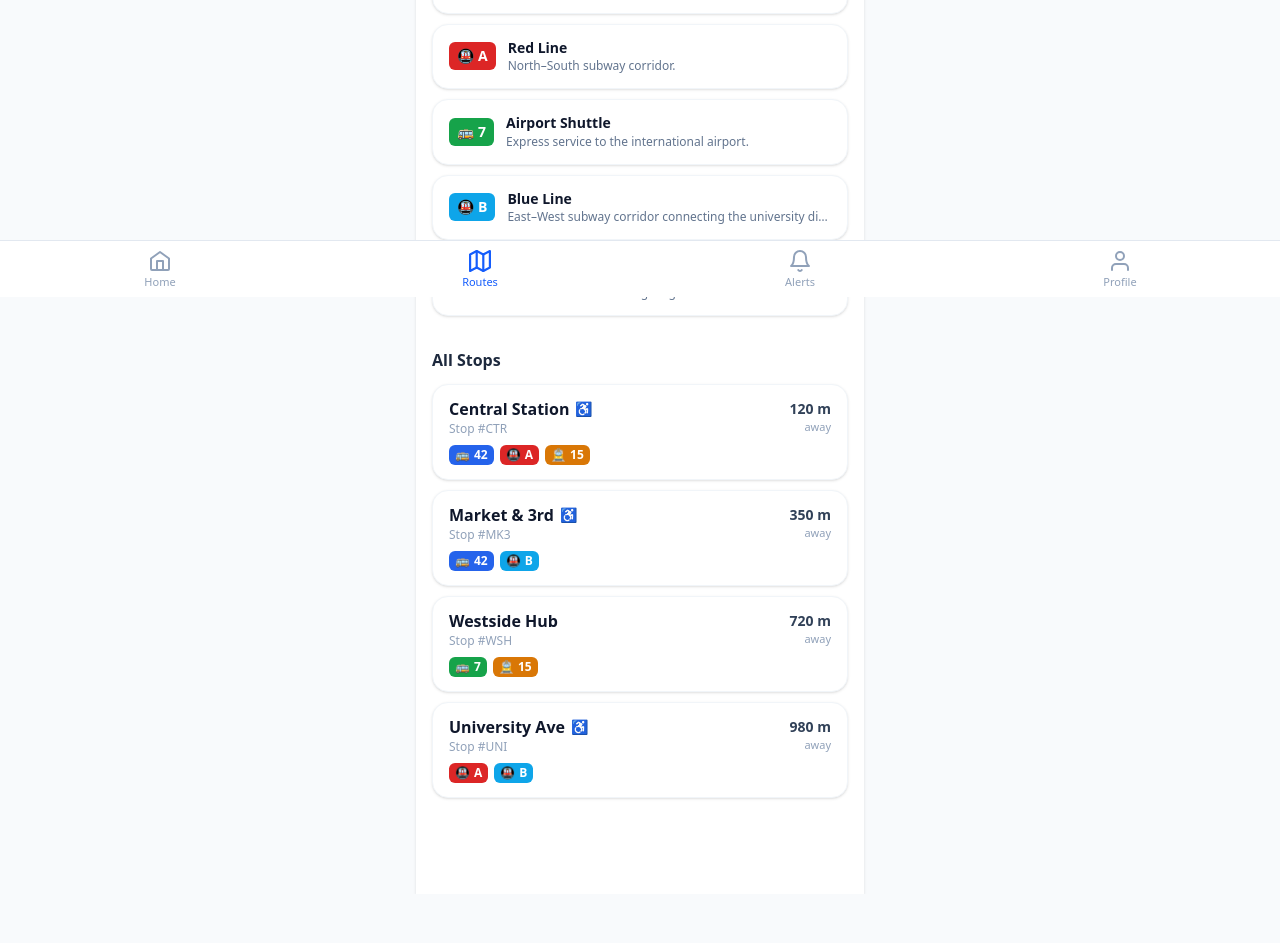
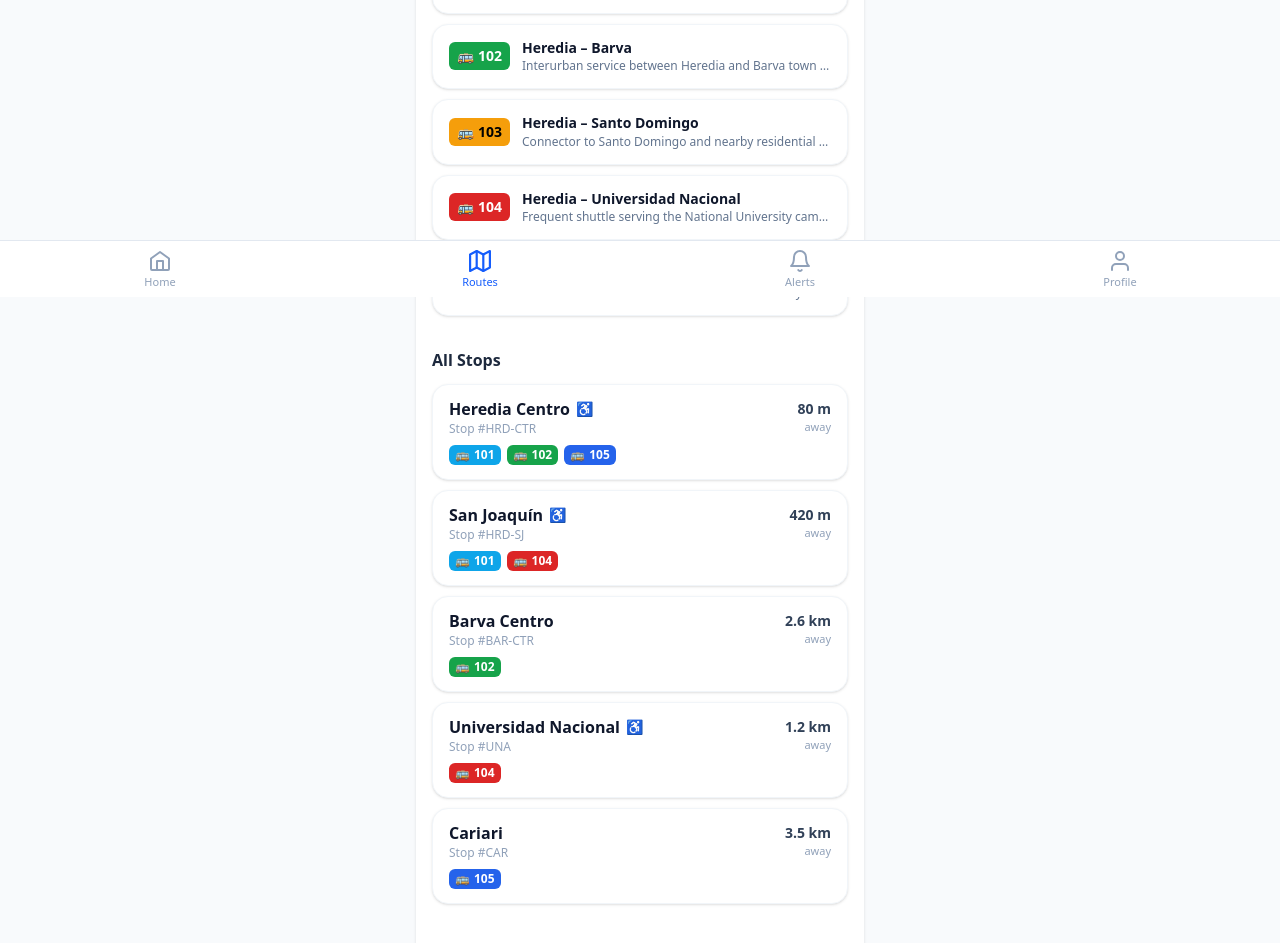
Before and after one commit to CharlyCR3110/TransitPulse, a Next.js app: page /routes in a window 1280 px wide. Shown: the part 503-1446 px from the top of the page. Before the commit the page ends 1397 px from the top, so only its background shows below. Built offline with nearby package versions, Linux system fonts and the light colour scheme.

Commit message:
chore: refine mock transit data for Heredia, focusing on bus routes and stops

```diff
--- a/src/data/mock.ts
+++ b/src/data/mock.ts
@@ -1,11 +1,13 @@
 /**
- * Mock transit data for TransitPulse MVP.
+ *
+ * Mock transit data for TransitPulse MVP — Heredia, Costa Rica (bus-only).
+ * Focused dataset for local buses in Heredia canton and nearby communities.
  * TODO: Replace with real API calls once the backend is available.
  *       Suggested endpoints:
  *         GET /api/stops/nearby?lat=&lon=&radius=
  *         GET /api/stops/:id/arrivals
  *         GET /api/alerts?active=true
- *         GET /api/trips?origin=&destination=&departAt=
+ *         GET /api/trips?origin=&destination=&departAt=F
  */
 
 import type {
@@ -17,98 +19,108 @@ import type {
   UserProfile,
 } from "@/types/transit";
 
-// ─── Routes ─────────────────────────────────────────────────────────────────
+// ─── Routes (bus-only, Heredia) ──────────────────────────────────────────────
 
 export const MOCK_ROUTES: Route[] = [
   {
     id: "r1",
-    shortName: "42",
-    longName: "Downtown Express",
+    shortName: "101",
+    longName: "Heredia Centro – San Joaquín",
+    type: "bus",
+    color: "0EA5E9",
+    textColor: "FFFFFF",
+    description: "Local route connecting Heredia centro with the San Joaquín neighborhood.",
+  },
+  {
+    id: "r2",
+    shortName: "102",
+    longName: "Heredia – Barva",
+    type: "bus",
+    color: "16A34A",
+    textColor: "FFFFFF",
+    description: "Interurban service between Heredia and Barva town center.",
+  },
+  {
+    id: "r3",
+    shortName: "103",
+    longName: "Heredia – Santo Domingo",
+    type: "bus",
+    color: "F59E0B",
+    textColor: "000000",
+    description: "Connector to Santo Domingo and nearby residential areas.",
+  },
+  {
+    id: "r4",
+    shortName: "104",
+    longName: "Heredia – Universidad Nacional",
+    type: "bus",
+    color: "DC2626",
+    textColor: "FFFFFF",
+    description: "Frequent shuttle serving the National University campus.",
+  },
+  {
+    id: "r5",
+    shortName: "105",
+    longName: "Heredia Centro – Cariari",
     type: "bus",
     color: "2563EB",
     textColor: "FFFFFF",
-    description: "Runs between Westside and Downtown every 10 minutes.",
-  },
-  {
-    id: "r2",
-    shortName: "A",
-    longName: "Red Line",
-    type: "subway",
-    color: "DC2626",
-    textColor: "FFFFFF",
-    description: "North–South subway corridor.",
-  },
-  {
-    id: "r3",
-    shortName: "7",
-    longName: "Airport Shuttle",
-    type: "bus",
-    color: "16A34A",
-    textColor: "FFFFFF",
-    description: "Express service to the international airport.",
-  },
-  {
-    id: "r4",
-    shortName: "B",
-    longName: "Blue Line",
-    type: "subway",
-    color: "0EA5E9",
-    textColor: "FFFFFF",
-    description: "East–West subway corridor connecting the university district.",
-  },
-  {
-    id: "r5",
-    shortName: "15",
-    longName: "Crosstown",
-    type: "tram",
-    color: "D97706",
-    textColor: "FFFFFF",
-    description: "Street-level tram linking neighborhoods.",
+    description: "Route toward Cariari commercial area and nearby neighborhoods.",
   },
 ];
 
-// ─── Stops ──────────────────────────────────────────────────────────────────
+// ─── Stops (Heredia-area) ───────────────────────────────────────────────────
 
 export const MOCK_STOPS: Stop[] = [
   {
     id: "s1",
-    name: "Central Station",
-    code: "CTR",
-    lat: 37.7749,
-    lon: -122.4194,
-    distanceMeters: 120,
+    name: "Heredia Centro",
+    code: "HRD-CTR",
+    lat: 9.9981,
+    lon: -84.1197,
+    distanceMeters: 80,
     routes: [MOCK_ROUTES[0], MOCK_ROUTES[1], MOCK_ROUTES[4]],
     accessible: true,
   },
   {
     id: "s2",
-    name: "Market & 3rd",
-    code: "MK3",
-    lat: 37.7852,
-    lon: -122.4065,
-    distanceMeters: 350,
+    name: "San Joaquín",
+    code: "HRD-SJ",
+    lat: 9.9998,
+    lon: -84.1212,
+    distanceMeters: 420,
     routes: [MOCK_ROUTES[0], MOCK_ROUTES[3]],
     accessible: true,
   },
   {
     id: "s3",
-    name: "Westside Hub",
-    code: "WSH",
-    lat: 37.7671,
-    lon: -122.4284,
-    distanceMeters: 720,
-    routes: [MOCK_ROUTES[2], MOCK_ROUTES[4]],
+    name: "Barva Centro",
+    code: "BAR-CTR",
+    lat: 10.0102,
+    lon: -84.1280,
+    distanceMeters: 2600,
+    routes: [MOCK_ROUTES[1]],
     accessible: false,
   },
   {
     id: "s4",
-    name: "University Ave",
-    code: "UNI",
-    lat: 37.7891,
-    lon: -122.3984,
-    distanceMeters: 980,
-    routes: [MOCK_ROUTES[1], MOCK_ROUTES[3]],
+    name: "Universidad Nacional",
+    code: "UNA",
+    lat: 9.9945,
+    lon: -84.1150,
+    distanceMeters: 1200,
+    routes: [MOCK_ROUTES[3]],
     accessible: true,
+  },
+  {
+    id: "s5",
+    name: "Cariari",
+    code: "CAR",
+    lat: 9.9930,
+    lon: -84.1035,
+    distanceMeters: 3500,
+    routes: [MOCK_ROUTES[4]],
+    accessible: false,
   },
 ];
 
@@ -122,59 +134,58 @@ export const MOCK_ARRIVALS: Arrival[] = [
   {
     id: "a1",
     route: MOCK_ROUTES[0],
-    headsign: "Downtown Terminal",
-    scheduledTime: minutesFromNow(3),
-    estimatedTime: minutesFromNow(3),
-    minutesAway: 3,
+    headsign: "San Joaquín",
+    scheduledTime: minutesFromNow(4),
+    estimatedTime: minutesFromNow(4),
+    minutesAway: 4,
     status: "arriving",
     stopId: "s1",
     occupancy: "medium",
-    platform: "Bay A",
+    platform: "Parada A",
   },
   {
     id: "a2",
-    route: MOCK_ROUTES[1],
-    headsign: "North Terminal",
-    scheduledTime: minutesFromNow(7),
-    estimatedTime: minutesFromNow(9),
-    minutesAway: 9,
+    route: MOCK_ROUTES[3],
+    headsign: "Universidad Nacional",
+    scheduledTime: minutesFromNow(10),
+    estimatedTime: minutesFromNow(12),
+    minutesAway: 12,
     status: "delayed",
-    stopId: "s1",
+    stopId: "s2",
     occupancy: "high",
-    platform: "Track 1",
+    platform: "Parada B",
   },
   {
     id: "a3",
-    route: MOCK_ROUTES[4],
-    headsign: "Eastgate",
-    scheduledTime: minutesFromNow(12),
-    estimatedTime: minutesFromNow(12),
-    minutesAway: 12,
+    route: MOCK_ROUTES[1],
+    headsign: "Barva Centro",
+    scheduledTime: minutesFromNow(18),
+    estimatedTime: minutesFromNow(18),
+    minutesAway: 18,
     status: "on-time",
     stopId: "s1",
     occupancy: "low",
   },
   {
     id: "a4",
-    route: MOCK_ROUTES[0],
-    headsign: "Westside Hub",
-    scheduledTime: minutesFromNow(18),
-    estimatedTime: minutesFromNow(18),
-    minutesAway: 18,
+    route: MOCK_ROUTES[4],
+    headsign: "Cariari",
+    scheduledTime: minutesFromNow(26),
+    estimatedTime: minutesFromNow(26),
+    minutesAway: 26,
     status: "on-time",
-    stopId: "s2",
+    stopId: "s1",
     occupancy: "low",
-    platform: "Bay B",
   },
   {
     id: "a5",
-    route: MOCK_ROUTES[3],
-    headsign: "Airport North",
-    scheduledTime: minutesFromNow(22),
-    estimatedTime: minutesFromNow(25),
-    minutesAway: 25,
-    status: "delayed",
-    stopId: "s2",
+    route: MOCK_ROUTES[2],
+    headsign: "Santo Domingo",
+    scheduledTime: minutesFromNow(33),
+    estimatedTime: minutesFromNow(33),
+    minutesAway: 33,
+    status: "on-time",
+    stopId: "s3",
     occupancy: "medium",
   },
 ];
@@ -184,53 +195,24 @@ export const MOCK_ARRIVALS: Arrival[] = [
 export const MOCK_ALERTS: TransitAlert[] = [
   {
     id: "al1",
-    title: "Red Line Delays",
-    body: "Red Line trains are running 5–10 minutes behind schedule due to track maintenance between Central Station and University Ave. Buses are providing shuttle service.",
+    title: "Desvío por obra – Ruta 101",
+    body: "La Ruta 101 está desviada por obras en calle principal. Algunas paradas se encuentran temporalmente fuera de servicio.",
     severity: "warning",
     status: "active",
-    affectedRoutes: [MOCK_ROUTES[1]],
-    affectedStops: [MOCK_STOPS[0], MOCK_STOPS[3]],
-    startTime: new Date(Date.now() - 30 * 60_000).toISOString(),
-    endTime: new Date(Date.now() + 90 * 60_000).toISOString(),
+    affectedRoutes: [MOCK_ROUTES[0]],
+    affectedStops: [MOCK_STOPS[1]],
+    startTime: new Date(Date.now() - 20 * 60_000).toISOString(),
+    endTime: new Date(Date.now() + 3 * 60 * 60_000).toISOString(),
   },
   {
     id: "al2",
-    title: "Route 42 Detour – Main St",
-    body: "Route 42 buses are detouring via Oak Ave due to a road closure on Main St. Stops between 4th and 8th will not be served.",
+    title: "Alta demanda – Universidad",
+    body: "Servicio con alta demanda hacia la Universidad Nacional. Espere buses llenos en horas punta.",
     severity: "info",
     status: "active",
-    affectedRoutes: [MOCK_ROUTES[0]],
-    startTime: new Date(Date.now() - 2 * 60 * 60_000).toISOString(),
-    endTime: new Date(Date.now() + 4 * 60 * 60_000).toISOString(),
-  },
-  {
-    id: "al3",
-    title: "Westside Hub – Elevator Out of Service",
-    body: "The northbound elevator at Westside Hub is temporarily out of service. Customers needing step-free access should use the Main St entrance.",
-    severity: "info",
-    status: "active",
-    affectedRoutes: [],
-    affectedStops: [MOCK_STOPS[2]],
-    startTime: new Date(Date.now() - 60 * 60_000).toISOString(),
-  },
-  {
-    id: "al4",
-    title: "Airport Shuttle – Capacity Alert",
-    body: "Route 7 Airport Shuttle is operating at reduced capacity due to high demand. Passengers may experience longer wait times.",
-    severity: "warning",
-    status: "active",
-    affectedRoutes: [MOCK_ROUTES[2]],
-    startTime: new Date(Date.now() - 15 * 60_000).toISOString(),
-  },
-  {
-    id: "al5",
-    title: "Planned Maintenance – Blue Line",
-    body: "The Blue Line will have limited service on Saturday night from midnight to 5 AM for scheduled track maintenance.",
-    severity: "info",
-    status: "upcoming",
     affectedRoutes: [MOCK_ROUTES[3]],
-    startTime: new Date(Date.now() + 2 * 24 * 60 * 60_000).toISOString(),
-    endTime: new Date(Date.now() + 2 * 24 * 60 * 60_000 + 5 * 60 * 60_000).toISOString(),
+    affectedStops: [MOCK_STOPS[3]],
+    startTime: new Date(Date.now() - 10 * 60_000).toISOString(),
   },
 ];
 
@@ -239,32 +221,32 @@ export const MOCK_ALERTS: TransitAlert[] = [
 export const MOCK_TRIPS: Trip[] = [
   {
     id: "t1",
-    origin: "Central Station",
-    destination: "Airport",
-    departureTime: minutesFromNow(5),
-    arrivalTime: minutesFromNow(42),
-    durationMinutes: 37,
+    origin: "Heredia Centro",
+    destination: "Barva Centro",
+    departureTime: minutesFromNow(8),
+    arrivalTime: minutesFromNow(32),
+    durationMinutes: 24,
     status: "scheduled",
-    fare: 3.5,
-    currency: "USD",
+    fare: 250, // CRC colones (example)
+    currency: "CRC",
     legs: [
       {
         id: "tl1",
         route: MOCK_ROUTES[0],
         fromStop: MOCK_STOPS[0],
         toStop: MOCK_STOPS[1],
-        departureTime: minutesFromNow(5),
-        arrivalTime: minutesFromNow(15),
-        numStops: 4,
+        departureTime: minutesFromNow(8),
+        arrivalTime: minutesFromNow(18),
+        numStops: 5,
         status: "scheduled",
       },
       {
         id: "tl2",
-        route: MOCK_ROUTES[2],
+        route: MOCK_ROUTES[1],
         fromStop: MOCK_STOPS[1],
         toStop: MOCK_STOPS[2],
-        departureTime: minutesFromNow(18),
-        arrivalTime: minutesFromNow(42),
+        departureTime: minutesFromNow(20),
+        arrivalTime: minutesFromNow(32),
         numStops: 6,
         status: "scheduled",
       },
@@ -272,48 +254,25 @@ export const MOCK_TRIPS: Trip[] = [
   },
   {
     id: "t2",
-    origin: "Central Station",
-    destination: "University Ave",
-    departureTime: minutesFromNow(9),
-    arrivalTime: minutesFromNow(28),
-    durationMinutes: 19,
+    origin: "Heredia Centro",
+    destination: "Universidad Nacional",
+    departureTime: minutesFromNow(5),
+    arrivalTime: minutesFromNow(20),
+    durationMinutes: 15,
     status: "scheduled",
-    fare: 2.75,
-    currency: "USD",
+    fare: 200,
+    currency: "CRC",
     legs: [
       {
         id: "tl3",
-        route: MOCK_ROUTES[1],
+        route: MOCK_ROUTES[3],
         fromStop: MOCK_STOPS[0],
         toStop: MOCK_STOPS[3],
-        departureTime: minutesFromNow(9),
-        arrivalTime: minutesFromNow(28),
-        numStops: 5,
+        departureTime: minutesFromNow(5),
+        arrivalTime: minutesFromNow(20),
+        numStops: 4,
         status: "scheduled",
-        notes: "5–10 min delay expected",
-      },
-    ],
-  },
-  {
-    id: "t3",
-    origin: "Westside Hub",
-    destination: "Downtown",
-    departureTime: minutesFromNow(2),
-    arrivalTime: minutesFromNow(20),
-    durationMinutes: 18,
-    status: "scheduled",
-    fare: 2.75,
-    currency: "USD",
-    legs: [
-      {
-        id: "tl4",
-        route: MOCK_ROUTES[4],
-        fromStop: MOCK_STOPS[2],
-        toStop: MOCK_STOPS[0],
-        departureTime: minutesFromNow(2),
-        arrivalTime: minutesFromNow(20),
-        numStops: 8,
-        status: "scheduled",
+        notes: "Servicio frecuente durante horas lectivas",
       },
     ],
   },
@@ -323,17 +282,16 @@ export const MOCK_TRIPS: Trip[] = [
 
 export const MOCK_USER_PROFILE: UserProfile = {
   id: "u1",
-  displayName: "Transit Rider",
-  // TODO: populate email after authentication is integrated
+  displayName: "Usuario Heredia",
   favoriteStops: [
-    { stop: MOCK_STOPS[0], alias: "Work Stop" },
-    { stop: MOCK_STOPS[2], alias: "Home" },
+    { stop: MOCK_STOPS[0], alias: "Centro" },
+    { stop: MOCK_STOPS[3], alias: "UNI" },
   ],
   favoriteRoutes: [
     { route: MOCK_ROUTES[0] },
-    { route: MOCK_ROUTES[1] },
+    { route: MOCK_ROUTES[3] },
   ],
-  preferAccessible: false,
-  preferredModes: ["bus", "subway"],
+  preferAccessible: true,
+  preferredModes: ["bus"],
   notificationsEnabled: true,
 };
```
